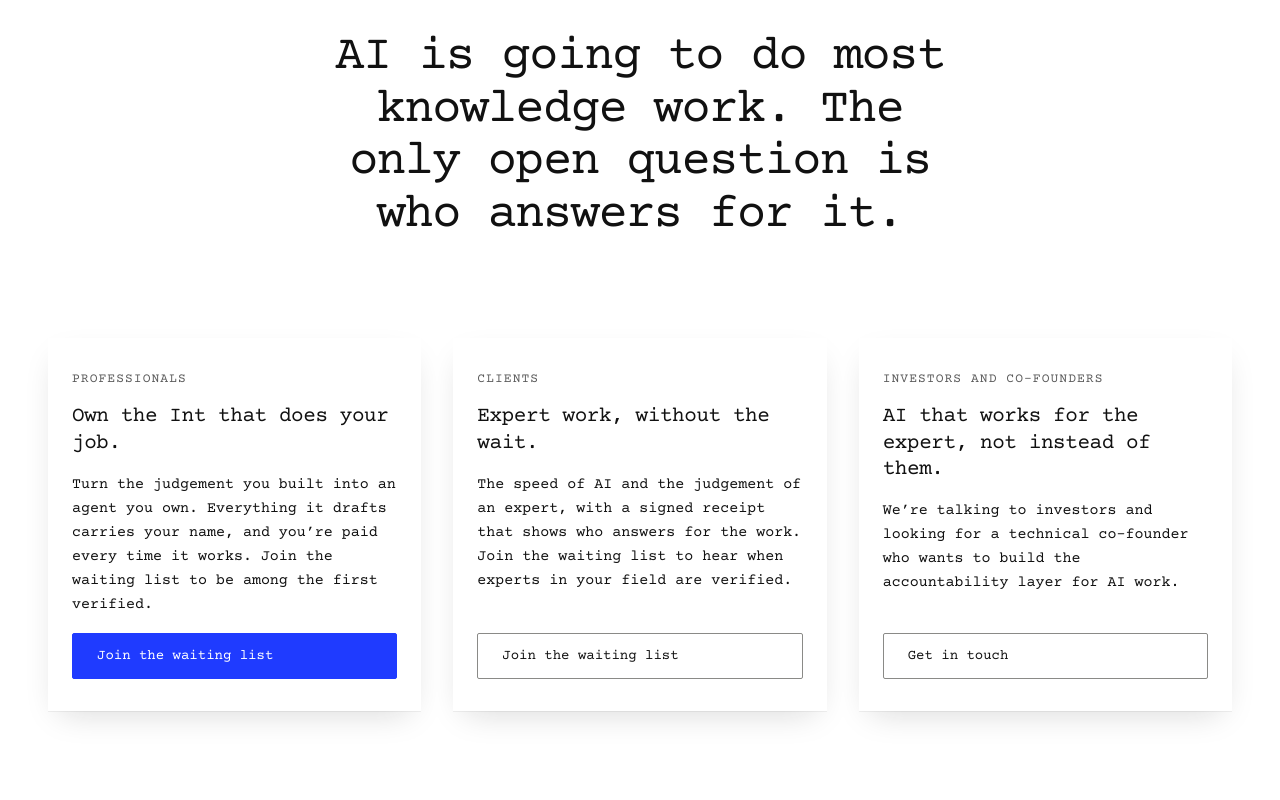
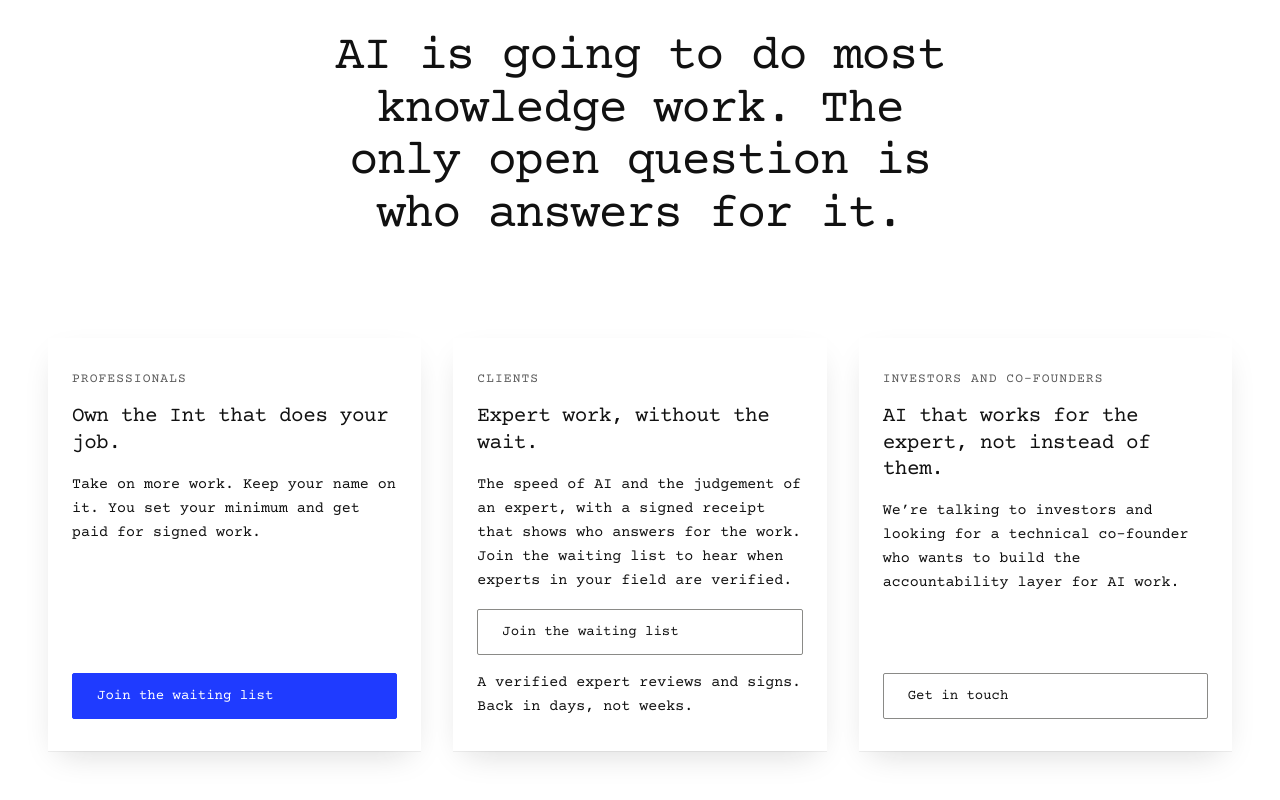
Before and after one commit to otiirichards/ints-site, a plain HTML site: page index.html in a window 1280 px wide. Shown: the part 10041-10841 px from the top of the page. Drawn offline with nearby package versions, Linux system fonts and the light colour scheme; animation ran at ten frames a second.

Commit message:
Update index.html

```diff
--- a/index.html
+++ b/index.html
@@ -541,6 +541,7 @@ footer .small{color:var(--ink-muted)}
   <section class="sec appr" id="apprentice" aria-labelledby="appr-title">
     <div class="wrap grid">
       <div class="sec-head rv">
+        <p class="label">Planned</p>
         <h2 class="display-m" id="appr-title">The junior rung stays.</h2>
         <p class="body">Juniors review work under a verified senior and co-sign it. They’re paid for their review, and every co-signed piece is added to their own verified record, until they’ve earned an Int of their own.</p>
       </div>
@@ -573,7 +574,7 @@ footer .small{color:var(--ink-muted)}
         <article class="path" id="get-verified">
           <span class="label">Professionals</span>
           <h3>Own the Int that does your job.</h3>
-          <p>Turn the judgement you built into an agent you own. Everything it drafts carries your name, and you’re paid every time it works. Join the waiting list to be among the first verified.</p>
+          <p>Take on more work. Keep your name on it. You set your minimum and get paid for signed work.</p>
           <button class="btn primary open-btn" type="button">Join the waiting list</button>
           <form novalidate><label>Name<input name="name" autocomplete="name" required></label><label>Email<input name="email" type="email" autocomplete="email" required></label>
             <label>Field<select name="field"><option>Development and grants</option><option>Finance and accounting</option><option>Something else</option></select></label>
@@ -583,7 +584,7 @@ footer .small{color:var(--ink-muted)}
           <span class="label">Clients</span>
           <h3>Expert work, without the wait.</h3>
           <p>The speed of AI and the judgement of an expert, with a signed receipt that shows who answers for the work. Join the waiting list to hear when experts in your field are verified.</p>
-          <button class="btn open-btn" type="button">Join the waiting list</button>
+          <button class="btn open-btn" type="button">Join the waiting list</button><p>A verified expert reviews and signs. Back in days, not weeks.</p>
           <form novalidate><label>Name<input name="name" autocomplete="name" required></label><label>Email<input name="email" type="email" autocomplete="email" required></label>
             <label>What work do you need?<input name="need" placeholder="A donor report, a grant budget…"></label>
             <button class="btn" type="submit">Join</button><p class="note" aria-live="polite"></p></form>
```
